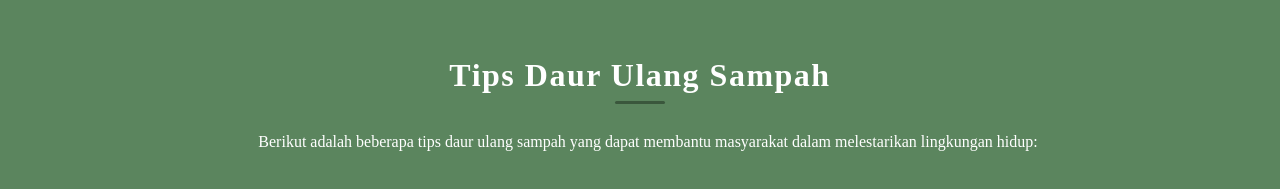
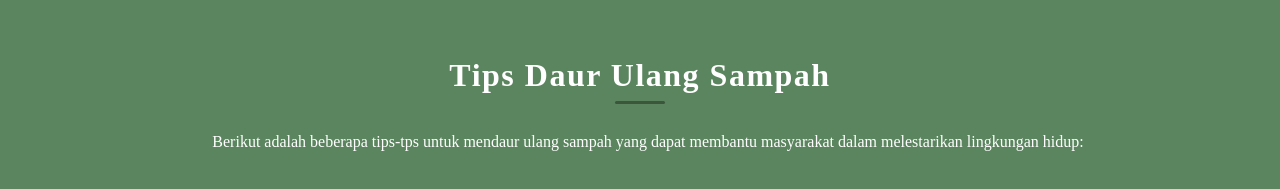
Before and after one commit to fdlaainsni/GreenHorizon, a plain HTML site: page index.html in a window 1280 px wide. Shown: the part 2220-2409 px from the top of the page. Drawn offline with Linux system fonts and the light colour scheme.

Commit message:
Update index.html

```diff
--- a/index.html
+++ b/index.html
@@ -70,7 +70,7 @@
         <section id="Tips" class="Tips">
             <h1>Tips Daur Ulang Sampah</h1>
             <p>
-                Berikut adalah beberapa tips daur ulang sampah yang dapat membantu masyarakat dalam melestarikan lingkungan hidup:
+                Berikut adalah beberapa tips-tps untuk mendaur ulang sampah yang dapat membantu masyarakat dalam melestarikan lingkungan hidup:
             </p>
 
             <ul>
```
